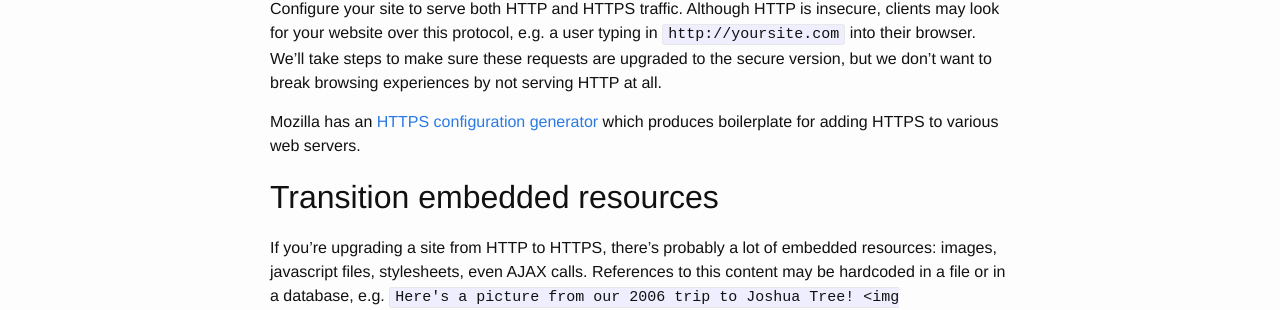
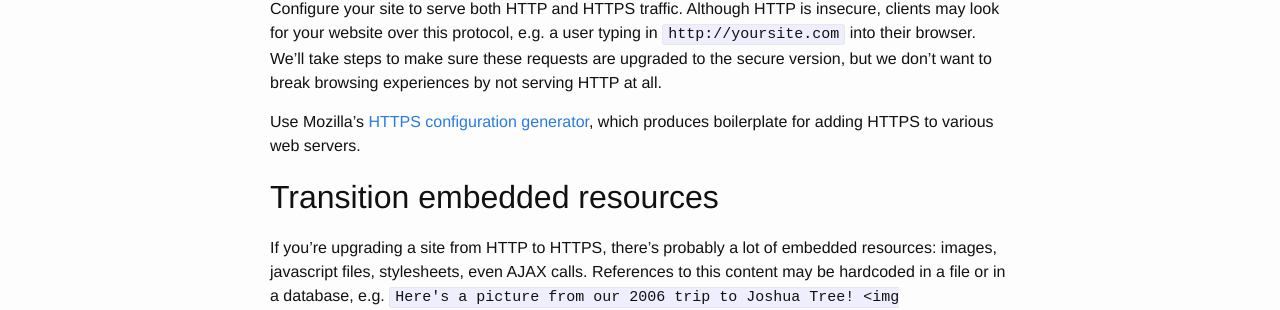
Before and after one commit to ericandrewlewis/say-yes-to-https, a Jekyll site: the page built from setup-https.md, in a window 1280 px wide. Shown: the part 710-1020 px from the top of the page. Built offline with Jekyll 4.4.1, drawn with Linux system fonts in a browser that asks for light colours.

Commit message:
Active voice

```diff
--- a/setup-https.md
+++ b/setup-https.md
@@ -25,7 +25,7 @@ A certificate should be acquired from a trusted certificate authority.
 
 Configure your site to serve both HTTP and HTTPS traffic. Although HTTP is insecure, clients may look for your website over this protocol, e.g. a user typing in `http://yoursite.com` into their browser. We'll take steps to make sure these requests are upgraded to the secure version, but we don't want to break browsing experiences by not serving HTTP at all.
 
-Mozilla has an [HTTPS configuration generator](https://mozilla.github.io/server-side-tls/ssl-config-generator/) which produces boilerplate for adding HTTPS to various web servers.
+Use Mozilla's [HTTPS configuration generator](https://mozilla.github.io/server-side-tls/ssl-config-generator/), which produces boilerplate for adding HTTPS to various web servers.
 
 ## Transition embedded resources
 
```
